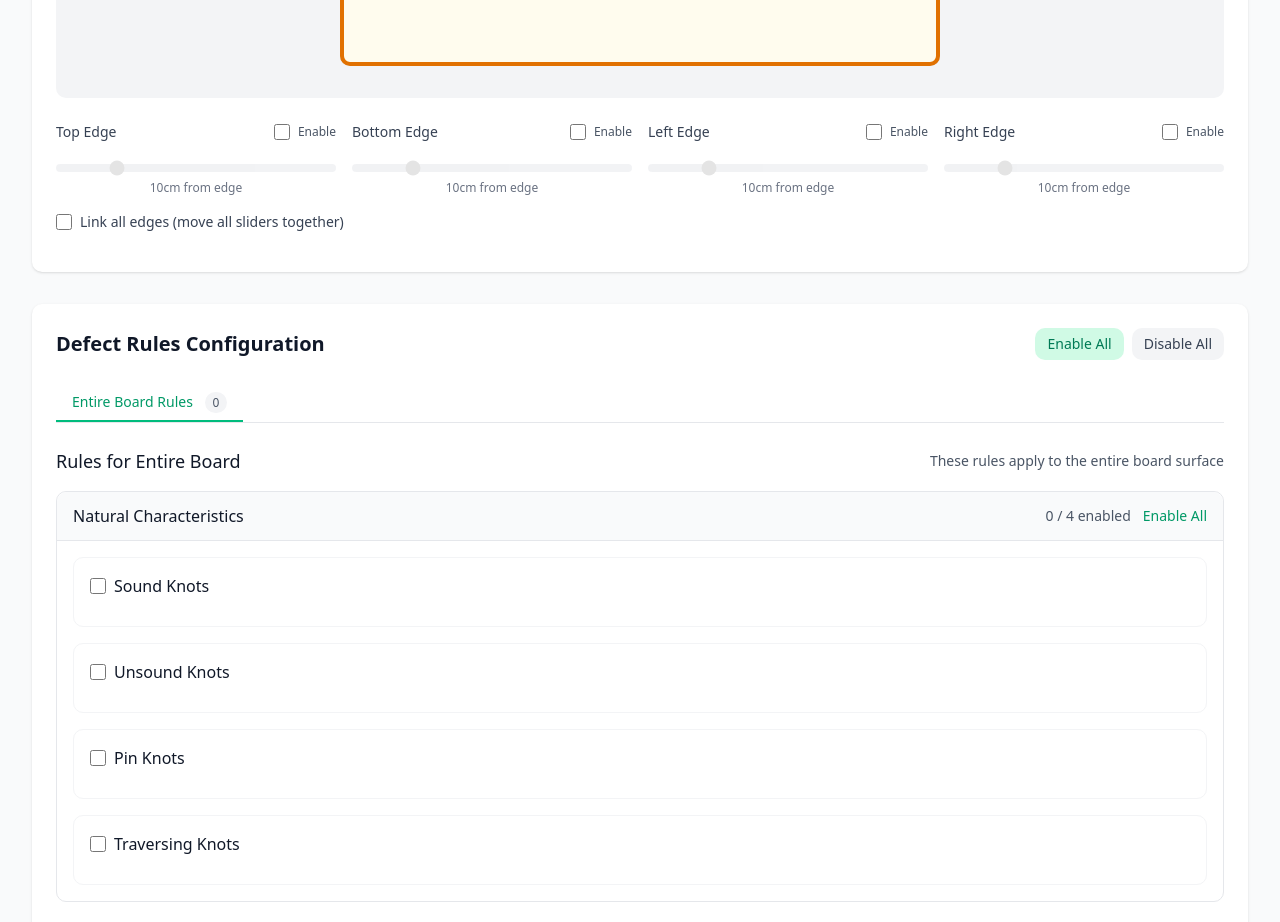
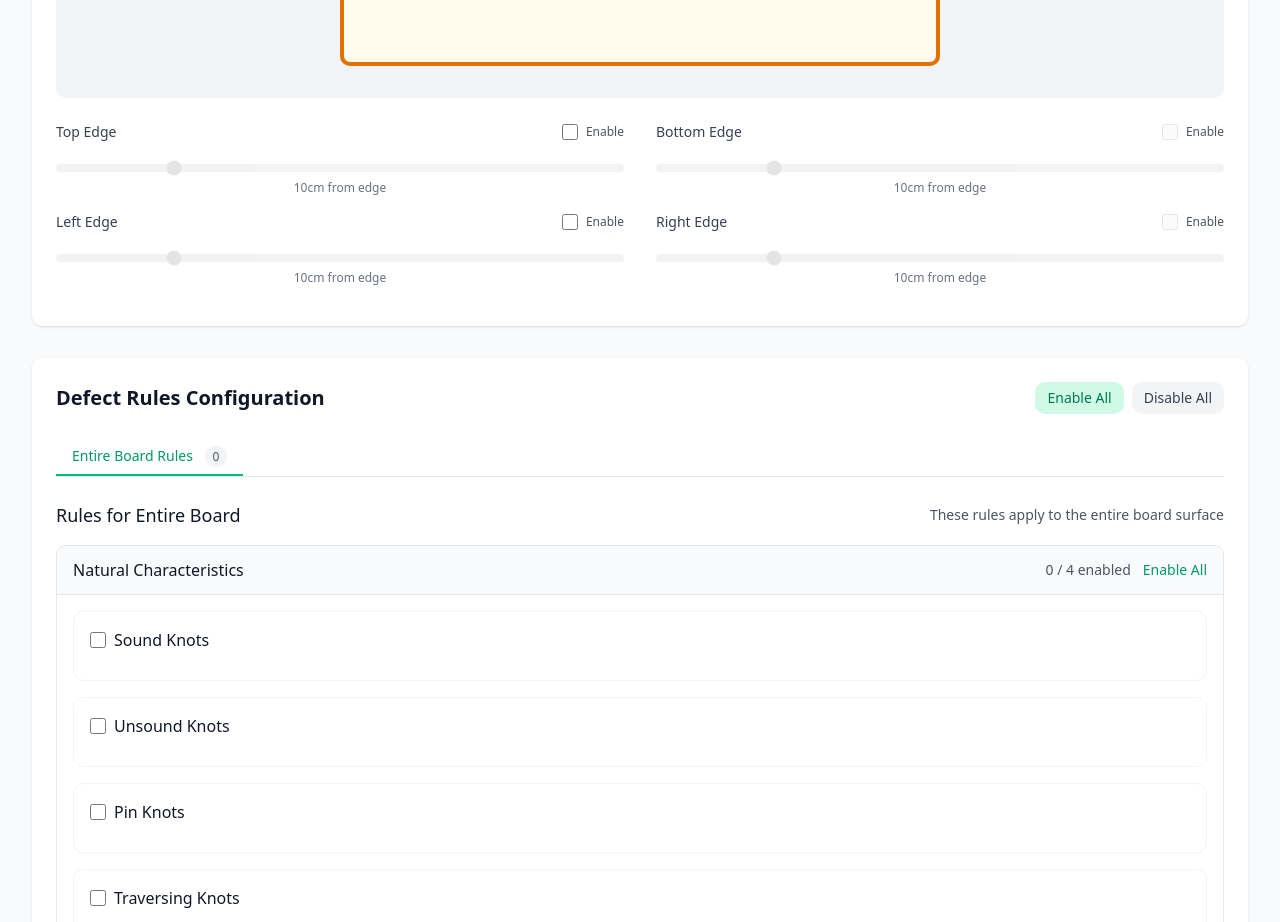
Before and after one commit to erbarraud/NG-V3, a Vue app: page /grade-management/create in a window 1280 px wide. Shown: the part 1020-1942 px from the top of the page. Built offline with nearby package versions, Linux system fonts and the light colour scheme.

Commit message:
Reduce zone controls to 2 sliders for Top/Bottom and Left/Right

```diff
--- a/src/views/CreateGrade.vue
+++ b/src/views/CreateGrade.vue
@@ -201,15 +201,16 @@
         </div>
 
         <!-- Zone Controls -->
-        <div class="grid grid-cols-1 md:grid-cols-2 lg:grid-cols-4 gap-4 mb-4">
-          <!-- Top Edge -->
+        <div class="grid grid-cols-1 md:grid-cols-2 gap-8 mb-4">
+          <!-- Top/Bottom Edge Control -->
           <div class="space-y-3">
             <div class="flex items-center justify-between">
               <label class="text-sm font-medium text-gray-700">Top Edge</label>
               <label class="flex items-center">
                 <input
                   type="checkbox"
-                  v-model="zoneConfig.top.enabled"
+                  v-model="topBottomZoneEnabled"
+                  @change="handleTopBottomZoneChange"
                   class="h-4 w-4 text-emerald-600 focus:ring-emerald-500 border-gray-300 rounded"
                 />
                 <span class="ml-2 text-xs text-gray-600">Enable</span>
@@ -217,25 +218,56 @@
             </div>
             <div class="space-y-2">
               <input
-                v-model="zoneConfig.top.depth"
+                v-model="topBottomZoneDepth"
+                @input="handleTopBottomDepthChange"
                 type="range"
                 min="0"
                 max="50"
-                :disabled="!zoneConfig.top.enabled"
+                :disabled="!topBottomZoneEnabled"
                 class="w-full h-2 bg-gray-200 rounded-lg appearance-none cursor-pointer disabled:opacity-50"
               />
-              <div class="text-xs text-gray-500 text-center">{{ zoneConfig.top.depth }}cm from edge</div>
+              <div class="text-xs text-gray-500 text-center">{{ topBottomZoneDepth }}cm from edge</div>
             </div>
           </div>
 
-          <!-- Bottom Edge -->
+          <!-- Bottom Edge Display -->
           <div class="space-y-3">
             <div class="flex items-center justify-between">
               <label class="text-sm font-medium text-gray-700">Bottom Edge</label>
               <label class="flex items-center">
                 <input
                   type="checkbox"
-                  v-model="zoneConfig.bottom.enabled"
+                  :checked="topBottomZoneEnabled"
+                  disabled
+                  class="h-4 w-4 text-emerald-600 focus:ring-emerald-500 border-gray-300 rounded opacity-50"
+                />
+                <span class="ml-2 text-xs text-gray-600">Enable</span>
+              </label>
+            </div>
+            <div class="space-y-2">
+              <input
+                :value="topBottomZoneDepth"
+                type="range"
+                min="0"
+                max="50"
+                disabled
+                class="w-full h-2 bg-gray-200 rounded-lg appearance-none cursor-pointer opacity-50"
+              />
+              <div class="text-xs text-gray-500 text-center">{{ topBottomZoneDepth }}cm from edge</div>
+            </div>
+          </div>
+        </div>
+
+        <div class="grid grid-cols-1 md:grid-cols-2 gap-8 mb-4">
+          <!-- Left Edge Control -->
+          <div class="space-y-3">
+            <div class="flex items-center justify-between">
+              <label class="text-sm font-medium text-gray-700">Left Edge</label>
+              <label class="flex items-center">
+                <input
+                  type="checkbox"
+                  v-model="leftRightZoneEnabled"
+                  @change="handleLeftRightZoneChange"
                   class="h-4 w-4 text-emerald-600 focus:ring-emerald-500 border-gray-300 rounded"
                 />
                 <span class="ml-2 text-xs text-gray-600">Enable</span>
@@ -243,80 +275,46 @@
             </div>
             <div class="space-y-2">
               <input
-                v-model="zoneConfig.bottom.depth"
+                v-model="leftRightZoneDepth"
+                @input="handleLeftRightDepthChange"
                 type="range"
                 min="0"
                 max="50"
-                :disabled="!zoneConfig.bottom.enabled"
+                :disabled="!leftRightZoneEnabled"
                 class="w-full h-2 bg-gray-200 rounded-lg appearance-none cursor-pointer disabled:opacity-50"
               />
-              <div class="text-xs text-gray-500 text-center">{{ zoneConfig.bottom.depth }}cm from edge</div>
+              <div class="text-xs text-gray-500 text-center">{{ leftRightZoneDepth }}cm from edge</div>
             </div>
           </div>
 
-          <!-- Left Edge -->
+          <!-- Right Edge Display -->
           <div class="space-y-3">
             <div class="flex items-center justify-between">
-              <label class="text-sm font-medium text-gray-700">Left Edge</label>
+              <label class="text-sm font-medium text-gray-700">Right Edge</label>
               <label class="flex items-center">
                 <input
                   type="checkbox"
-                  v-model="zoneConfig.left.enabled"
-                  class="h-4 w-4 text-emerald-600 focus:ring-emerald-500 border-gray-300 rounded"
+                  :checked="leftRightZoneEnabled"
+                  disabled
+                  class="h-4 w-4 text-emerald-600 focus:ring-emerald-500 border-gray-300 rounded opacity-50"
                 />
                 <span class="ml-2 text-xs text-gray-600">Enable</span>
               </label>
             </div>
             <div class="space-y-2">
               <input
-                v-model="zoneConfig.left.depth"
+                :value="leftRightZoneDepth"
                 type="range"
                 min="0"
                 max="50"
-                :disabled="!zoneConfig.left.enabled"
-                class="w-full h-2 bg-gray-200 rounded-lg appearance-none cursor-pointer disabled:opacity-50"
+                disabled
+                class="w-full h-2 bg-gray-200 rounded-lg appearance-none cursor-pointer opacity-50"
               />
-              <div class="text-xs text-gray-500 text-center">{{ zoneConfig.left.depth }}cm from edge</div>
-            </div>
-          </div>
-
-          <!-- Right Edge -->
-          <div class="space-y-3">
-            <div class="flex items-center justify-between">
-              <label class="text-sm font-medium text-gray-700">Right Edge</label>
-              <label class="flex items-center">
-                <input
-                  type="checkbox"
-                  v-model="zoneConfig.right.enabled"
-                  class="h-4 w-4 text-emerald-600 focus:ring-emerald-500 border-gray-300 rounded"
-                />
-                <span class="ml-2 text-xs text-gray-600">Enable</span>
-              </label>
-            </div>
-            <div class="space-y-2">
-              <input
-                v-model="zoneConfig.right.depth"
-                type="range"
-                min="0"
-                max="50"
-                :disabled="!zoneConfig.right.enabled"
-                class="w-full h-2 bg-gray-200 rounded-lg appearance-none cursor-pointer disabled:opacity-50"
-              />
-              <div class="text-xs text-gray-500 text-center">{{ zoneConfig.right.depth }}cm from edge</div>
+              <div class="text-xs text-gray-500 text-center">{{ leftRightZoneDepth }}cm from edge</div>
             </div>
           </div>
         </div>
 
-        <!-- Link All Edges Option -->
-        <div class="flex items-center space-x-2 mb-4">
-          <input
-            type="checkbox"
-            v-model="linkAllEdges"
-            @change="handleLinkEdgesChange"
-            class="h-4 w-4 text-emerald-600 focus:ring-emerald-500 border-gray-300 rounded"
-          />
-          <label class="text-sm font-medium text-gray-700">Link all edges (move all sliders together)</label>
-        </div>
       </div>
 
       <!-- Defect Rules Section -->
@@ -801,7 +799,6 @@ const zoneConfig = ref({
   right: { enabled: false, depth: 10 }
 })
 
-const linkAllEdges = ref(false)
 
 // Convert composable data to flat defect categories for easier template use
 const defectCategories = computed(() => {
@@ -834,6 +831,32 @@ const boardRules = ref(initializeDefectRules())
 const leftRightRules = ref(initializeDefectRules())
 const topBottomRules = ref(initializeDefectRules())
 
+// Simplified zone controls
+const topBottomZoneEnabled = ref(false)
+const topBottomZoneDepth = ref(10)
+const leftRightZoneEnabled = ref(false)
+const leftRightZoneDepth = ref(10)
+
+// Sync simplified controls with zone config
+const handleTopBottomZoneChange = () => {
+  zoneConfig.value.top.enabled = topBottomZoneEnabled.value
+  zoneConfig.value.bottom.enabled = topBottomZoneEnabled.value
+}
+
+const handleTopBottomDepthChange = () => {
+  zoneConfig.value.top.depth = topBottomZoneDepth.value
+  zoneConfig.value.bottom.depth = topBottomZoneDepth.value
+}
+
+const handleLeftRightZoneChange = () => {
+  zoneConfig.value.left.enabled = leftRightZoneEnabled.value
+  zoneConfig.value.right.enabled = leftRightZoneEnabled.value
+}
+
+const handleLeftRightDepthChange = () => {
+  zoneConfig.value.left.depth = leftRightZoneDepth.value
+  zoneConfig.value.right.depth = leftRightZoneDepth.value
+}
 // Add the missing formatMetric function
 const formatMetric = (metric) => {
   if (!metric) return ''
@@ -979,26 +1002,34 @@ const toggleAllInCategory = (categoryId, ruleType) => {
 const applyZoneTemplate = (template) => {
   switch (template) {
     case 'none':
-      Object.keys(zoneConfig.value).forEach(key => {
-        zoneConfig.value[key].enabled = false
-        zoneConfig.value[key].depth = 10
-      })
+      topBottomZoneEnabled.value = false
+      leftRightZoneEnabled.value = false
+      topBottomZoneDepth.value = 10
+      leftRightZoneDepth.value = 10
+      handleTopBottomZoneChange()
+      handleLeftRightZoneChange()
+      handleTopBottomDepthChange()
+      handleLeftRightDepthChange()
       break
     case 'standard':
-      Object.keys(zoneConfig.value).forEach(key => {
-        zoneConfig.value[key].enabled = true
-        zoneConfig.value[key].depth = 10
-      })
+      topBottomZoneEnabled.value = true
+      leftRightZoneEnabled.value = true
+      topBottomZoneDepth.value = 10
+      leftRightZoneDepth.value = 10
+      handleTopBottomZoneChange()
+      handleLeftRightZoneChange()
+      handleTopBottomDepthChange()
+      handleLeftRightDepthChange()
       break
     case 'wide-ends':
-      zoneConfig.value.top.enabled = true
-      zoneConfig.value.top.depth = 20
-      zoneConfig.value.bottom.enabled = true
-      zoneConfig.value.bottom.depth = 20
-      zoneConfig.value.left.enabled = true
-      zoneConfig.value.left.depth = 5
-      zoneConfig.value.right.enabled = true
-      zoneConfig.value.right.depth = 5
+      topBottomZoneEnabled.value = true
+      leftRightZoneEnabled.value = true
+      topBottomZoneDepth.value = 20
+      leftRightZoneDepth.value = 5
+      handleTopBottomZoneChange()
+      handleLeftRightZoneChange()
+      handleTopBottomDepthChange()
+      handleLeftRightDepthChange()
       break
     case 'custom':
       // Keep current settings
@@ -1006,18 +1037,6 @@ const applyZoneTemplate = (template) => {
   }
 }
 
-const handleLinkEdgesChange = () => {
-  if (linkAllEdges.value) {
-    // Set all edges to the same depth as the first enabled zone
-    const firstEnabledZone = Object.values(zoneConfig.value).find(zone => zone.enabled)
-    if (firstEnabledZone) {
-      const depth = firstEnabledZone.depth
-      Object.keys(zoneConfig.value).forEach(key => {
-        zoneConfig.value[key].depth = depth
-      })
-    }
-  }
-}
 
 const copyBoardRulesToZones = (zoneType) => {
   let targetRules
@@ -1038,36 +1057,6 @@ const copyBoardRulesToZones = (zoneType) => {
     }
   })
 }
-
-// Watch for linked edges
-watch(linkAllEdges, (newValue) => {
-  if (newValue) {
-    // When linking is enabled, sync all depths
-    const depths = Object.values(zoneConfig.value).map(zone => zone.depth)
-    const avgDepth = Math.round(depths.reduce((a, b) => a + b, 0) / depths.length)
-
-    Object.keys(zoneConfig.value).forEach(key => {
-      zoneConfig.value[key].depth = avgDepth
-    })
-  }
-})
-
-// Watch for depth changes when linked
-watch(() => Object.values(zoneConfig.value).map(zone => zone.depth), (newDepths, oldDepths) => {
-  if (linkAllEdges.value && oldDepths) {
-    // Find which depth changed and sync all others
-    const keys = Object.keys(zoneConfig.value)
-    for (let i = 0; i < newDepths.length; i++) {
-      if (newDepths[i] !== oldDepths[i]) {
-        const newDepth = newDepths[i]
-        keys.forEach(key => {
-          zoneConfig.value[key].depth = newDepth
-        })
-        break
-      }
-    }
-  }
-}, { deep: true })
 
 const saveGrade = async () => {
   if (!isFormValid.value) return
```
